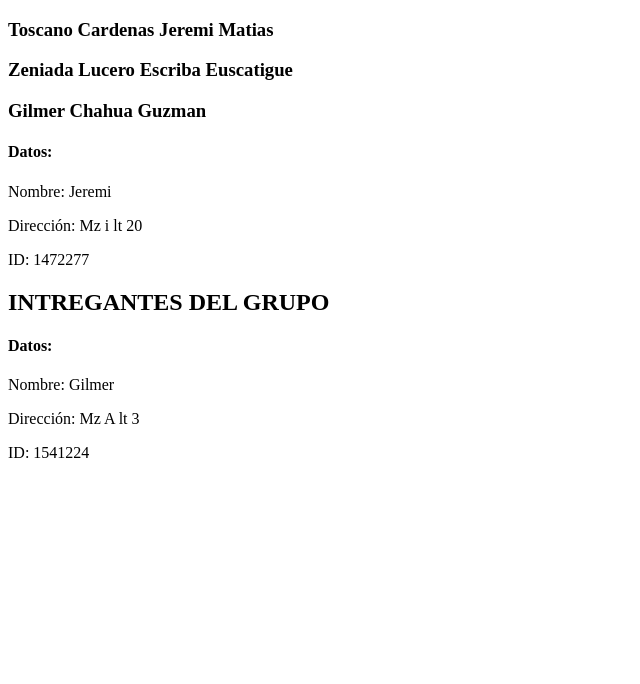
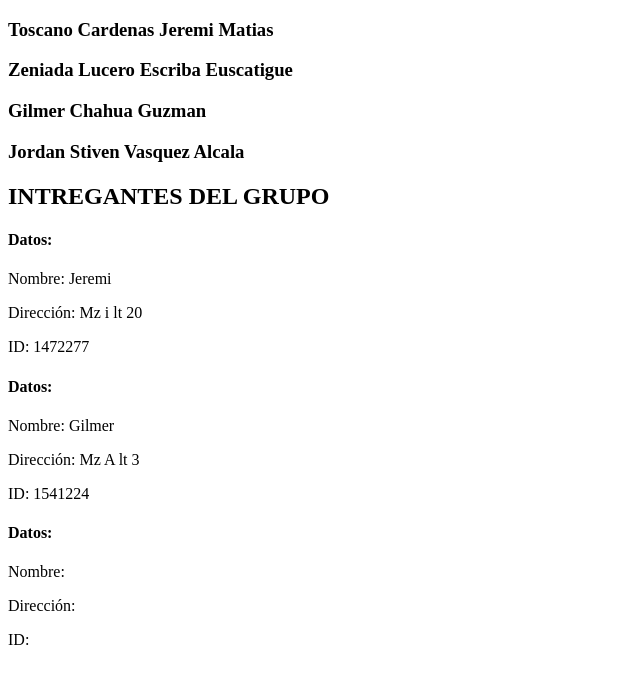
Before and after one commit to grupo12025/Node.js, a plain HTML site: page index.html in a window 1280 px wide. Shown: the whole page, without its empty margins (0-640 px from the left). Drawn offline with Linux system fonts and the light colour scheme.

Commit message:
Update index.html
commit

```diff
--- a/index.html
+++ b/index.html
@@ -9,14 +9,15 @@
     <h3>Toscano Cardenas Jeremi Matias</h3>
     <h3>Zeniada Lucero Escriba Euscatigue</h3>
     <h3>Gilmer Chahua Guzman</h3>
+    <h3>Jordan Stiven Vasquez Alcala</h3>
 
+    <h2>INTREGANTES DEL GRUPO</h2>
 
     <h4>Datos:</h4>
     <p>Nombre: <span id="nombre"></span></p>
     <p>Dirección: <span id="direccion"></span></p>
     <p>ID: <span id="id"></span></p>
 
-    <h2>INTREGANTES DEL GRUPO</h2>
 
     <h4>Datos:</h4>
     <p>Nombre: <span id="nombre2"></span></p>
@@ -24,6 +25,14 @@
     <p>ID: <span id="id2"></span></p>
 
 
+    <h4>Datos:</h4>
+    <p>Nombre: <span id="nombre3"></span></p>
+    <p>Dirección: <span id="direccion3"></span></p>
+    <p>ID: <span id="id3"></span></p>
+
+
+
+
     <script src="project_node/data.js"></script>
     <script src="project_node/datag.js"></script>
 </body>
```
